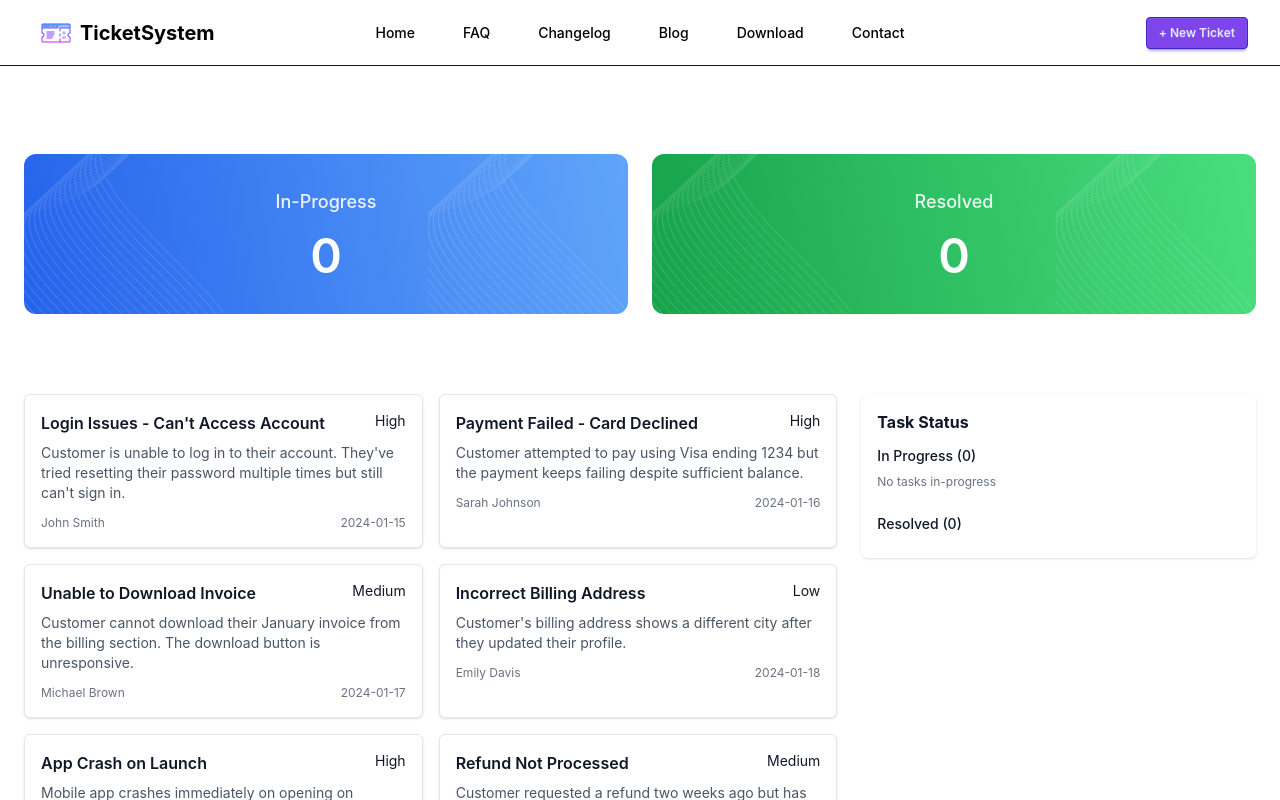
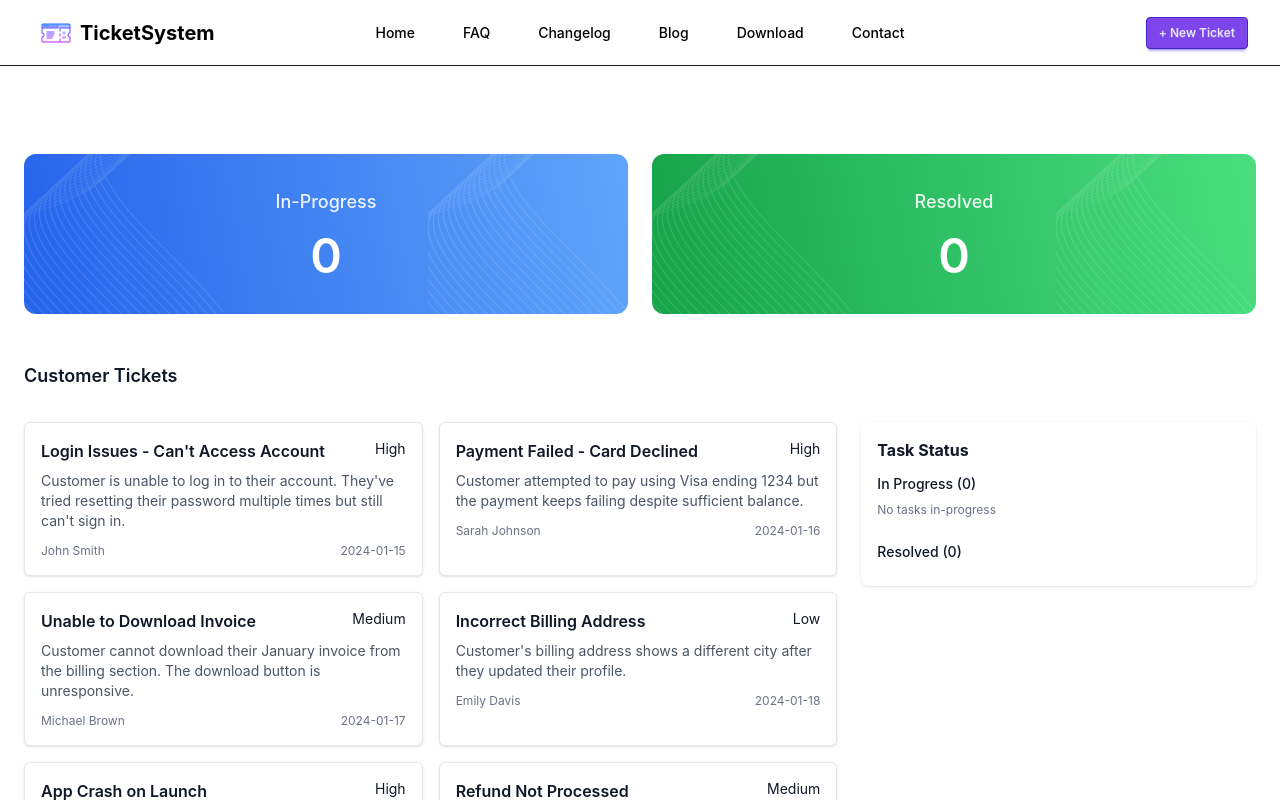
Before and after one commit to Mahmudur-Rahman-Salman/Customer-Support-Zone, a React (Vite) app: page / in a window 1280 px wide. Shown: the top 800 px of the page. Built offline with nearby package versions, Linux system fonts and the light colour scheme.

Commit message:
tickets sections heading title added

```diff
--- a/src/components/MainSection.jsx
+++ b/src/components/MainSection.jsx
@@ -12,6 +12,9 @@ const MainSection = ({
 }) => {
   return (
     <div>
+      <h3 className="text-lg font-semibold text-gray-900 max-w-7xl mx-auto px-6">
+        Customer Tickets
+      </h3>
       <section className="max-w-7xl mx-auto px-6 py-8 grid grid-cols-1 lg:grid-cols-3 gap-6">
         {/* Left: 2-column grid across two-thirds */}
         <div className="lg:col-span-2">
```
